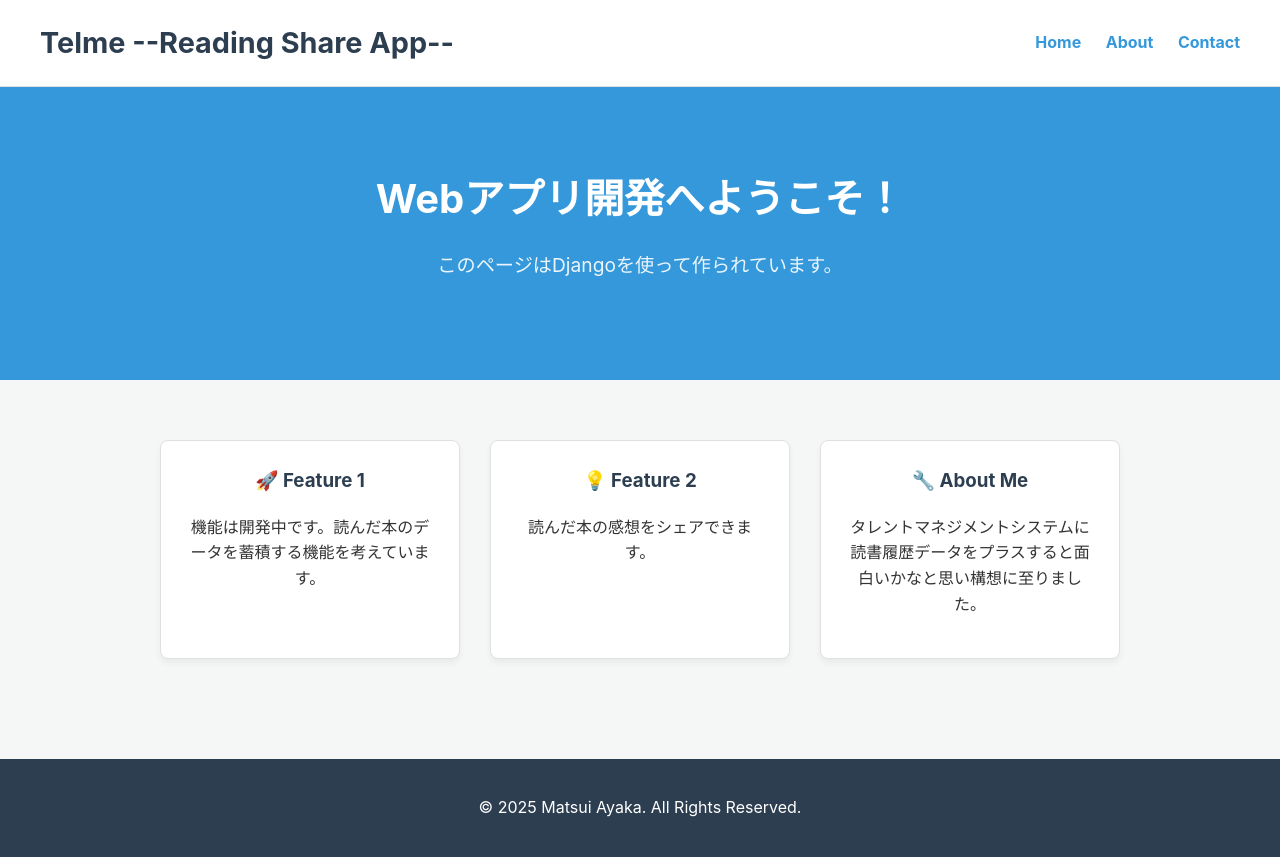
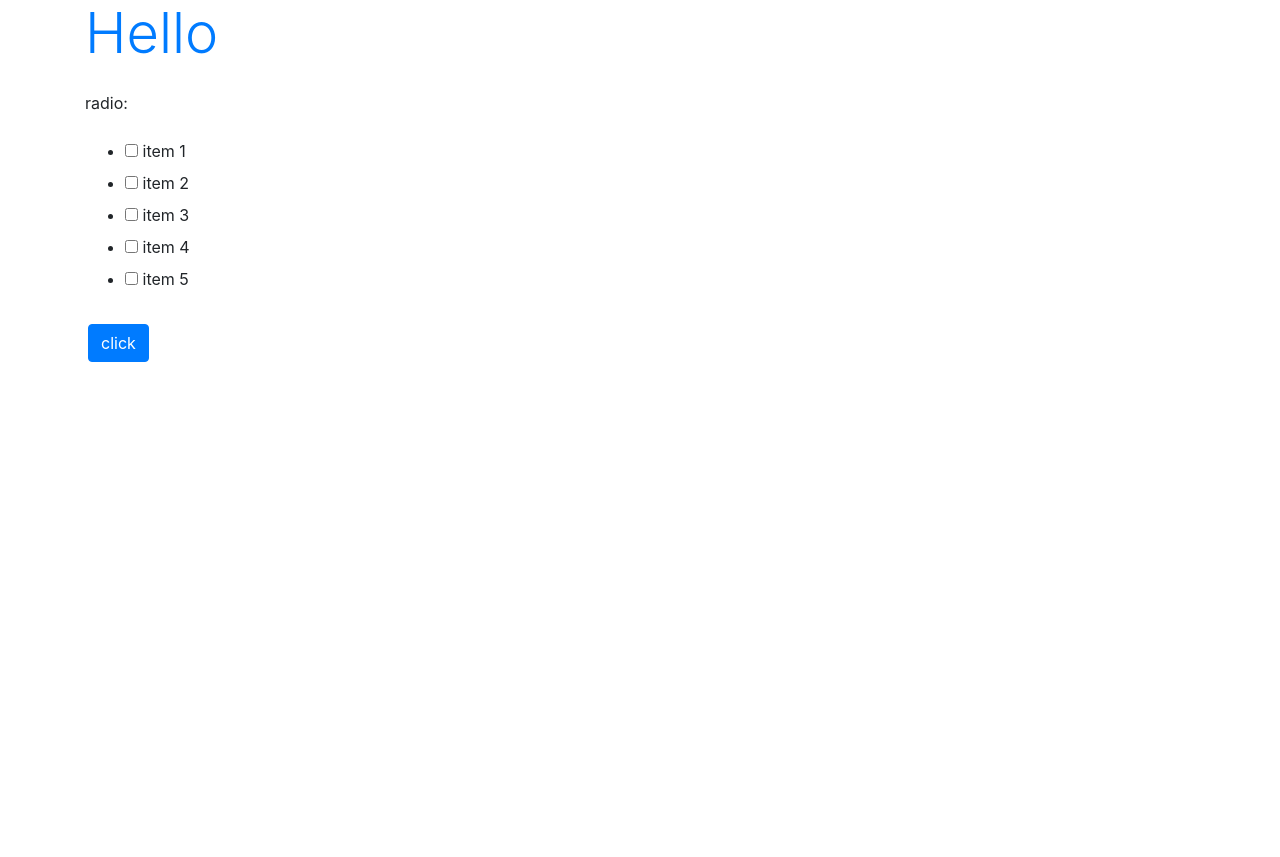
Before and after one commit to mattyanayaka/portfolio, a Django app: page /telme/ in a window 1280 px wide. After the commit the page ends 362 px from the top, so only its background shows below. Run offline with Django 3.2, Linux system fonts and the light colour scheme; some libraries are stand-ins or nearby versions.

Commit message:
Add files via upload

```diff
--- /dev/null
+++ b/portfolio/telme/forms.py
@@ -0,0 +1,12 @@
+from django import forms
+
+class HelloForm(forms.Form):
+    data=[
+        ('one', 'item 1'),
+        ('two', 'item 2'),
+        ('three', 'item 3'),
+        ('four', 'item 4'),
+        ('five', 'item 5'),
+    ]
+    choice = forms.MultipleChoiceField(label='radio', \
+            choices=data, widget=forms.CheckboxSelectMultiple(attrs={'size': 6}))
--- a/portfolio/telme/templates/telme/index.html
+++ b/portfolio/telme/templates/telme/index.html
@@ -1,151 +1,24 @@
-<!DOCTYPE html>
+{% load static %}
+<!doctype html>
 <html lang="ja">
 <head>
-    <meta charset="UTF-8">
-    <meta name="viewport" content="width=device-width, initial-scale=1.0">
-    <title>My Django App</title>
-    <style>
-        /* --- 全体のスタイル --- */
-        body {
-            font-family: -apple-system, BlinkMacSystemFont, "Segoe UI", Roboto, "Helvetica Neue", Arial, sans-serif;
-            margin: 0;
-            background-color: #f4f7f6;
-            color: #333;
-            line-height: 1.6;
-        }
-
-        .container {
-            max-width: 960px;
-            margin: 0 auto;
-            padding: 20px;
-        }
-
-        /* --- ヘッダー --- */
-        .header {
-            background-color: #ffffff;
-            padding: 20px 40px;
-            border-bottom: 1px solid #e0e0e0;
-            display: flex;
-            justify-content: space-between;
-            align-items: center;
-        }
-
-        .header h1 {
-            margin: 0;
-            font-size: 1.8em;
-            color: #2c3e50;
-        }
-
-        .header nav a {
-            margin-left: 20px;
-            text-decoration: none;
-            color: #3498db;
-            font-weight: bold;
-        }
-        .header nav a:hover {
-            text-decoration: underline;
-        }
-
-
-        /* --- メインコンテンツ --- */
-        .hero {
-            background-color: #3498db;
-            color: #ffffff;
-            text-align: center;
-            padding: 80px 20px;
-        }
-
-        .hero h2 {
-            margin: 0 0 10px 0;
-            font-size: 2.5em;
-        }
-
-        .hero p {
-            font-size: 1.2em;
-            opacity: 0.9;
-        }
-
-        /* --- コンテンツセクション --- */
-        .content-section {
-            padding: 40px 0;
-        }
-
-        .features {
-            display: grid;
-            grid-template-columns: repeat(auto-fit, minmax(280px, 1fr));
-            gap: 30px;
-        }
-
-        .feature-card {
-            background-color: #ffffff;
-            border: 1px solid #e0e0e0;
-            border-radius: 8px;
-            padding: 25px;
-            text-align: center;
-            box-shadow: 0 4px 6px rgba(0,0,0,0.05);
-            transition: transform 0.2s ease-in-out;
-        }
-
-        .feature-card:hover {
-            transform: translateY(-5px);
-        }
-
-        .feature-card h3 {
-            margin-top: 0;
-            color: #2c3e50;
-        }
-
-        /* --- フッター --- */
-        .footer {
-            text-align: center;
-            padding: 20px;
-            margin-top: 40px;
-            background-color: #2c3e50;
-            color: #ffffff;
-        }
-
-    </style>
-</head>
-<body>
-
-    <header class="header">
-        <h1>Telme --Reading Share App--</h1>
-        <nav>
-            <a href="#">Home</a>
-            <a href="#">About</a>
-            <a href="#">Contact</a>
-        </nav>
-    </header>
-
-    <main>
-        <section class="hero">
-            <h2>Webアプリ開発へようこそ！</h2>
-            <p>このページはDjangoを使って作られています。</p>
-        </section>
-
-        <div class="container">
-            <section class="content-section">
-                <div class="features">
-                    <div class="feature-card">
-                        <h3>🚀 Feature 1</h3>
-                        <p>機能は開発中です。読んだ本のデータを蓄積する機能を考えています。</p>
-                    </div>
-                    <div class="feature-card">
-                        <h3>💡 Feature 2</h3>
-                        <p>読んだ本の感想をシェアできます。</p>
-                    </div>
-                    <div class="feature-card">
-                        <h3>🔧 About Me</h3>
-                        <p>タレントマネジメントシステムに読書履歴データをプラスすると面白いかなと思い構想に至りました。</p>
-                    </div>
-                </div>
-            </section>
-        </div>
-    </main>
-
-    <footer class="footer">
-        <p>&copy; 2025 Matsui Ayaka. All Rights Reserved.</p>
-    </footer>
-
+    <meta charset="utf-8">
+    <title>{{title}}</title>
+    <link rel="stylesheet"
+    href="https://stackpath.bootstrapcdn.com/bootstrap/4.3.1/css/bootstrap.min.css"
+    crossorigin="anonymous">
+    </head>
+<body class="container">
+    <h1 class="display-4 text-primary">{{title}}</h1>
+    <p class="h5 mt-4">{{result|safe}}</p>
+    <form action="{% url 'index' %}" method="post">
+        {% csrf_token %}
+        <table>
+        {{ form.as_p }}
+        <tr><td></td><td>
+            <input type="submit"  class="btn btn-primary my-2"
+            value="click">
+        </table>
+    </form>
 </body>
 </html>
--- a/portfolio/telme/urls.py
+++ b/portfolio/telme/urls.py
@@ -1,6 +1,6 @@
-from django.urls import path
-from . import views
+from django.conf.urls import url
+from .views import TelmeView
 
 urlpatterns = [
-    path('', views.index, name='index'),
+    url(r'', TelmeView.as_view(), name='index'),
 ]
--- a/portfolio/telme/views.py
+++ b/portfolio/telme/views.py
@@ -1,5 +1,21 @@
 from django.shortcuts import render
 from django.http import HttpResponse
+from django.views.generic import TemplateView
+from .forms import HelloForm
 
-def index(request):
-    return render(request, 'telme/index.html')
+class TelmeView(TemplateView):
+    def __init__(self):
+        self.params = {
+            'title': 'Hello',
+            'message': 'your data:',
+            'form': HelloForm()
+        }
+
+    def get(self, request):
+        return render(request, 'telme/index.html', self.params)
+
+    def post(self, request):
+        ch = request.POST.getlist('choice')
+        self.params['result'] = 'selected: ' + str(ch) + '.'
+        self.params['form'] = HelloForm(request.POST)
+        return render(request, 'telme/index.html', self.params)
```
Also changed, not shown: portfolio/telme/static/telme/css/style.css (+98 -0 lines).
